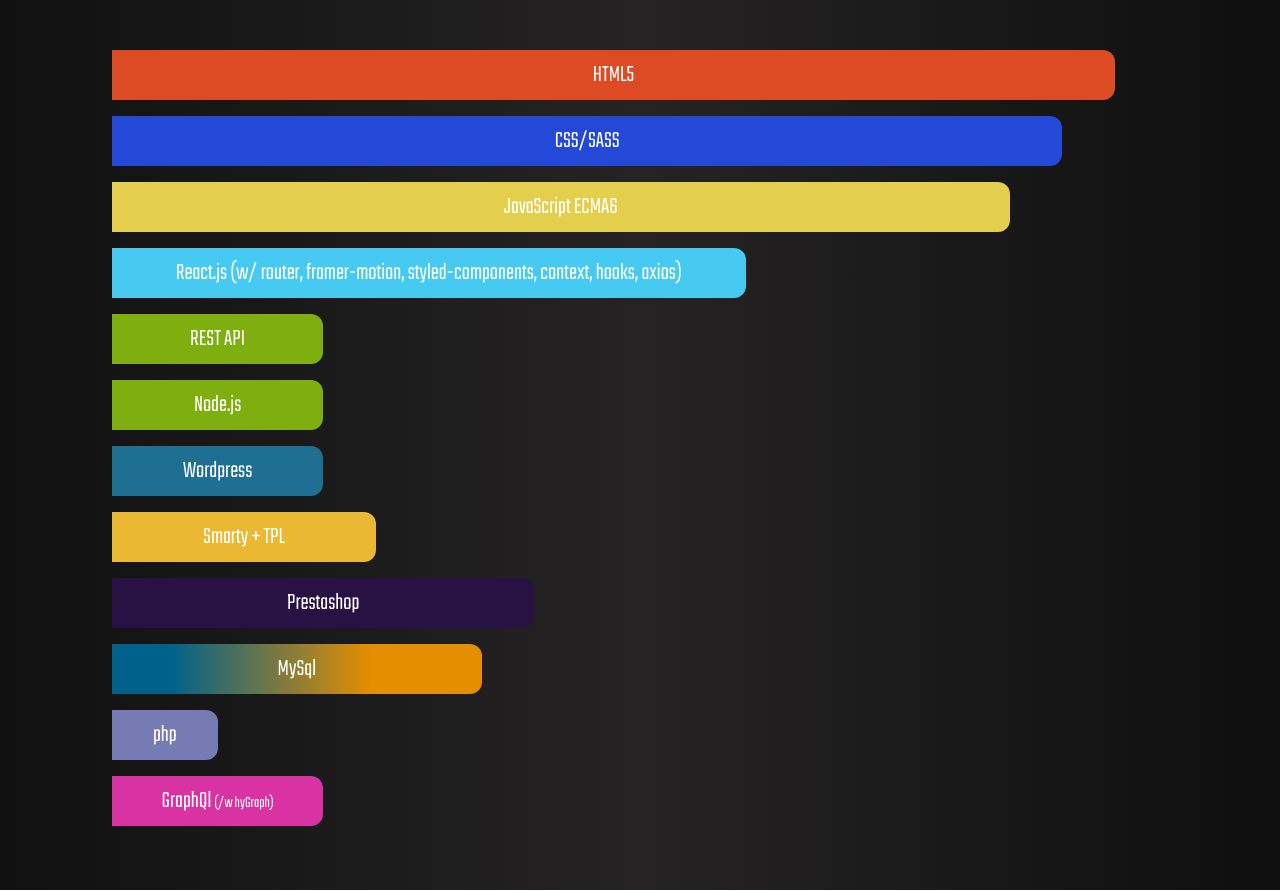
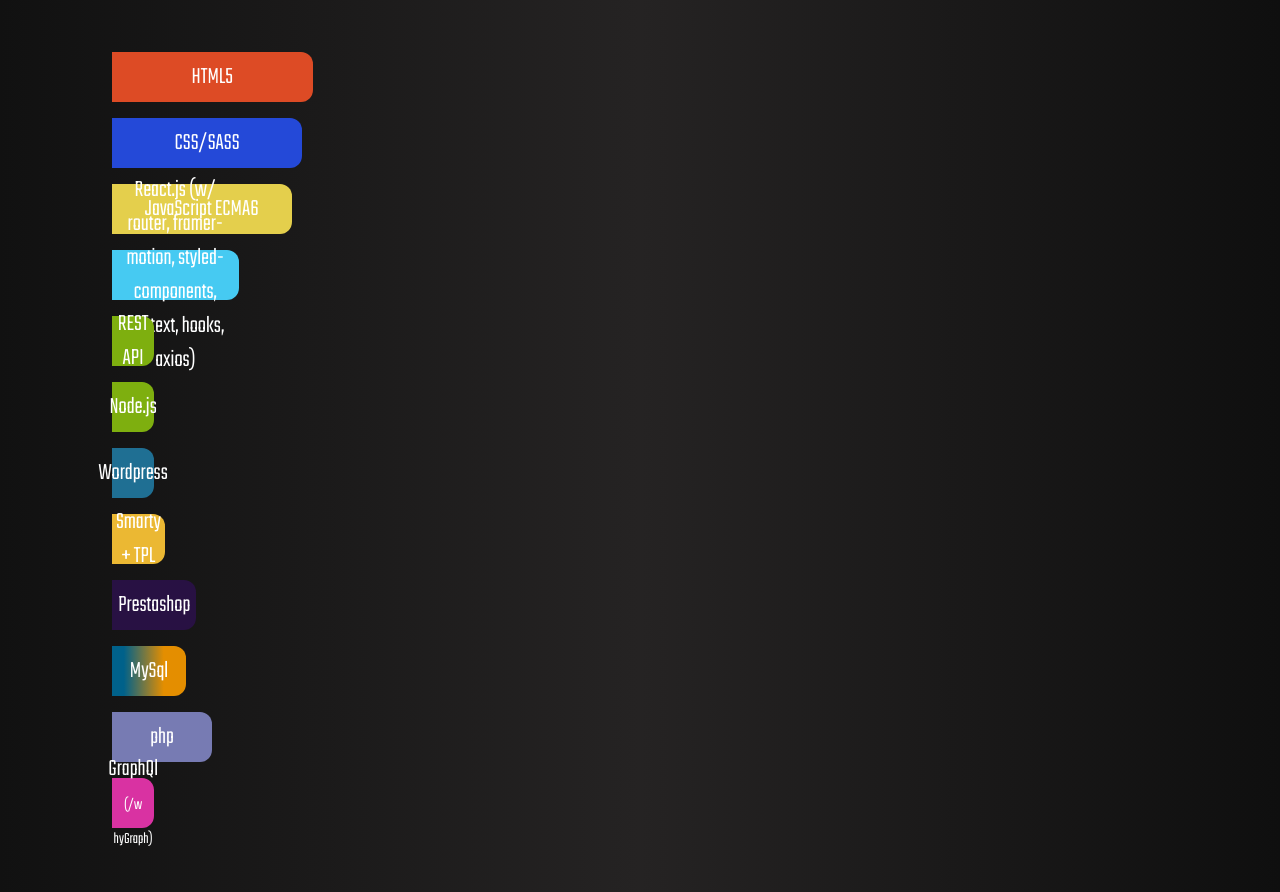
Before and after one commit to AdrianBroek/portfolio, a React (Create React App) app: page / in a window 1280 px wide. Shown: the part 1755-2647 px from the top of the page. Built offline with nearby package versions, Linux system fonts and the light colour scheme.

Commit message:
added menu on scroll, added skillset animation, added scroll to context

```diff
--- a/src/components/MainMenu.js
+++ b/src/components/MainMenu.js
@@ -8,11 +8,18 @@
 import projects from '../images/icons/setting.png'
 
 const MainMenu = () => {
-    const {active, setActive} = useContext(StateContext)
+    const {active, setActive, scrollPos} = useContext(StateContext)
     const [rotate, setRotate] = useState('0deg')
     const [classCheck, setClassCheck] = useState()
     const [hover, setHover] = useState()
     const [borderChange, setBorderChange] = useState()
+    const [changePosition, setChangePosition] = useState(false)
+
+    useEffect(()=> {
+
+        scrollPos >= 300 ? setChangePosition(true) : setChangePosition(false)
+        console.log({scrollPos, changePosition})
+    }, [scrollPos])
 
     useEffect(()=> {
         switch(classCheck){
@@ -74,7 +81,7 @@
 
     return (
         <section className="menu">
-            <div className="item-container">
+            <div className={changePosition ? "item-container changed" : "item-container"}>
                 <div style={{borderColor: borderChange}} className="subContainerHover"></div>
                 <div style={{rotate: rotate}} className="subContainerPicked"></div>
                 <div onMouseEnter={() => setHover('st')} onClick={(e) => activeHandler(e)} className="item st">
--- a/src/components/StateContext.js
+++ b/src/components/StateContext.js
@@ -4,12 +4,22 @@
 
 export function StateProvider({children}){
 
+    window.addEventListener('scroll', function(e) {
+        let scroll_position = window.scrollY;
+            // console.log(scroll_position)
+            setScrollPos(scroll_position)
+        }
+    );
+
+    const [scrollPos, setScrollPos] = useState()
     const [active, setActive] = useState(false)
+
 
     return (
         <StateContext.Provider value={{
             active,
-            setActive
+            setActive,
+            scrollPos
         }}>
             {children}
         </StateContext.Provider>
--- a/src/pages/Skillset.js
+++ b/src/pages/Skillset.js
@@ -1,6 +1,15 @@
-import React from "react";
+import React, {useState, useContext, useEffect} from "react";
+import StateContext from '../components/StateContext';
 
 const Skillset = () => {
+    const {scrollPos} = useContext(StateContext)
+    const [grow, setGrow] = useState('20%')
+
+    useEffect(()=> {
+        // console.log(scrollPos)
+        scrollPos > 1250 ? setGrow('100%') : setGrow('20%')
+    }, [scrollPos])
+
 
     return (
         <section className="skillset container">
@@ -8,40 +17,74 @@
                 <div className="tables">
                     <h1>Skillset</h1>
                     <div className="html">
+                        <div className="widthChanger" style={{width: grow}}>
                             <p>HTML5</p>
                         </div>
+                    </div>
                     <div className="css">
+                        <div className="widthChanger" style={{width: grow}}>
                             <p>CSS/SASS</p>
                         </div>
+                    </div>
                     <div className="js">
+
+                        <div className="widthChanger" style={{width: grow}}>
                             <p>JavaScript ECMA6</p>
                         </div>
+                    </div>
                     <div className="react">
+                        <div className="widthChanger" style={{width: grow}}>
                             <p>React.js<span> (w/ router, framer-motion, styled-components, context, hooks, axios)</span></p>
+
+                        </div>
                     </div>
                     <div className="api">
+
+                        <div className="widthChanger" style={{width: grow}}>
                             <p>REST API</p>
                         </div>
+                    </div>
                     <div className="node">
+                        <div className="widthChanger" style={{width: grow}}>
                             <p>Node.js</p>
                         </div>
+
+                    </div>
                     <div className="wp">
+                        <div className="widthChanger" style={{width: grow}}>
                             <p>Wordpress</p>
                         </div>
+
+                    </div>
                     <div className="tpl">
+
+                        <div className="widthChanger" style={{width: grow}}>
                             <p>Smarty + TPL</p>
                         </div>
+                    </div>
                     <div className="ps">
+
+                        <div className="widthChanger" style={{width: grow}}>
                             <p>Prestashop</p>
                         </div>
+                    </div>
                     <div className="sql">
+
+                        <div className="widthChanger" style={{width: grow}}>
                             <p>MySql</p>
                         </div>
+                    </div>
                     <div className="php">
+
+                        <div className="widthChanger" style={{width: grow}}>
                             <p>php</p>
                         </div>
+                    </div>
                     <div className="graph">
+                        <div className="widthChanger" style={{width: grow}}>
                             <p>GraphQl <span>(/w hyGraph)</span></p>
+                        </div>
+
                     </div>
                 </div>
             </div>
--- a/src/styles/aboutMe.scss
+++ b/src/styles/aboutMe.scss
@@ -6,6 +6,10 @@
     justify-content: space-around;
     align-items: center;
     grid-template-columns: 1fr 1fr;
+    background: rgba(255, 255, 255, 0.05);
+    border-radius: 16px;
+    box-shadow: 0 4px 30px rgba(0, 0, 0, 0.1);
+    border: 1px solid rgba(255, 255, 255, 0.3);
     .st {
         display: flex;
         flex-direction: column;
@@ -58,6 +62,7 @@
             align-items: center;
             justify-content: center;
             // overflow: hidden;
+            animation: float 5s ease infinite;
             img {
                 border-radius: 100%;
                 max-width: 105%;
@@ -84,3 +89,15 @@
     0% {opacity: 0;}
     100% {opacity: 1;}
 }
+
+@keyframes float {
+	0% {
+		transform: translatey(0px);
+	}
+	50% {
+		transform: translatey(-20px);
+	}
+	100% {
+		transform: translatey(0px);
+	}
+}
--- a/src/styles/app.scss
+++ b/src/styles/app.scss
@@ -3,13 +3,8 @@
   font-family: 'Teko', sans-serif;
   min-height: 100vh;
   height: 100%;
-  // background: #0f0c29;  /* fallback for old browsers */
   background: -webkit-linear-gradient(to right, #111111, #202020, #0f0f0f);  /* Chrome 10-25, Safari 5.1-6 */
   background: linear-gradient(to right, #111111, #252323, #0f0f0f); /* W3C, IE 10+/ Edge, Firefox 16+, Chrome 26+, Opera 12+, Safari 7+ */
-  // background-size: 600% 600%;
-  // -webkit-animation: AnimatedGradient 30s ease infinite;
-  // -moz-animation: AnimatedGradient 30s ease infinite;
-  animation: AnimatedGradient 3s ease infinite;
 }
 
 .container {
@@ -28,22 +23,6 @@
   font-weight: 300;
 }
 
-@-webkit-keyframes AnimatedGradient {
-  0%{background-position:0% 61%}
-  50%{background-position:100% 40%}
-  100%{background-position:0% 61%}
-}
-@-moz-keyframes AnimatedGradient {
-  0%{background-position:0% 61%}
-  50%{background-position:100% 40%}
-  100%{background-position:0% 61%}
-}
-@keyframes AnimatedGradient {
-  0%{background-position:0% 61%}
-  50%{background-position:100% 40%}
-  100%{background-position:0% 61%}
-}
-
 @import 'mainMenu';
 @import 'aboutMe';
 @import 'skillset';
--- a/src/styles/mainMenu.scss
+++ b/src/styles/mainMenu.scss
@@ -17,6 +17,44 @@
         align-items: center;
         justify-content: center;
         border: 1px solid rgba(223, 223, 223, 0.548);
+        &.changed {
+            /* From https://css.glass */
+            background: rgba(255, 255, 255, 0.04);
+            box-shadow: 0 4px 30px rgba(0, 0, 0, 0.1);
+            backdrop-filter: blur(5.6px);
+            -webkit-backdrop-filter: blur(5.6px);
+            position: fixed;
+            top: 2%;
+            right: 2%;
+            height: 200px;
+            width: 200px;
+            .icons {
+                .iconContainer {
+                    width: 35px;
+                    height: 35px
+                }
+            }
+            .item {
+                h1 {
+                    padding: .0rem;
+                    font-size: 1rem;
+                }
+                &.st {
+                    top: 10%;
+                }
+                &.sec {
+                    left: 10%;
+                    transform: translate(-10%, -50%);
+                }
+                &.rd {
+                    right: 10%;
+                    transform: translate(10%, -50%);
+                }
+                &.th {
+                    bottom: 10%;
+                }
+            }
+        }
         .item {
             position: absolute;
             cursor: pointer;
--- a/src/styles/skillset.scss
+++ b/src/styles/skillset.scss
@@ -23,62 +23,112 @@
                     font-size: 1.5rem;
                 }
             }
+            .widthChanger {
+                transition: .6s cubic-bezier(0.250, 0.460, 0.450, 0.940);
+            }
             .html {
                 width: 95%;
+                display: flex;
+                justify-content: flex-start;
+                .widthChanger {
                     background-color: #DD4B25;
+                }
             }
             .css {
                 width: 90%;
+                display: flex;
+                justify-content: flex-start;
+                .widthChanger {
                     background-color: #2449D8;
+                }
             }
             .js {
                 width: 85%;
-                background-color: #E4CF4C;
+                display: flex;
+                justify-content: flex-start;
+                .widthChanger { background-color: #E4CF4C;}
+
             }
             .react {
                 width: 60%;
-                background-color: #46CAF2;
+                display: flex;
+                justify-content: flex-start;
+                .widthChanger {background-color: #46CAF2;}
+
             }
             .api {
                 width: 20%;
-                background-color: #7EAF0F;
+                display: flex;
+                justify-content: flex-start;
+                .widthChanger {background-color: #7EAF0F;}
+
             }
             .node {
                 width: 20%;
-                background-color: #7EAF0F;
+                display: flex;
+                justify-content: flex-start;
+                .widthChanger {background-color: #7EAF0F;}
+
             }
             .graph {
                 width: 20%;
-                background-color: #D932A2;
+                display: flex;
+                justify-content: flex-start;
+
                 span {
                     font-size: 1rem;
                 }
+                .widthChanger {background-color: #D932A2;}
             }
             .wp {
                 width: 20%;
-                background-color: #1F6F93;
+                display: flex;
+                justify-content: flex-start;
+                .widthChanger {background-color: #1F6F93;}
+
             }
             .tpl {
                 width: 25%;
-                background-color: #EBB833;
+                display: flex;
+                justify-content: flex-start;
+                .widthChanger {background-color: #EBB833;}
+
             }
             .ps {
                 width: 40%;
-                background-color: #281143;
+                display: flex;
+                justify-content: flex-start;
+                .widthChanger {background-color: #281143;}
+
             }
             .sql {
                 width: 35%;
+                display: flex;
+                justify-content: flex-start;
+
+                .widthChanger {
                     background: rgb(0,97,138);
                     background: linear-gradient(90deg, rgba(0,97,138,1) 16%, rgba(228,142,0,1) 70%);
                 }
+            }
             .php {
                 width: 10%;
+                display: flex;
+                justify-content: flex-start;
+                .widthChanger {
                     background-color: #777BB3;
+                    min-width: 100px;
+                }
             }
             .others {
                 width: 50%;
+                display: flex;
+                justify-content: flex-start;
+                .widthChanger {
                     background: rgb(105,105,105);
                     background: linear-gradient(90deg, rgba(105,105,105,1) 16%, rgba(197,197,197,1) 70%);
+                }
+
             }
         }
     }
```
Lines whose indentation alone changed are shown as unchanged.
